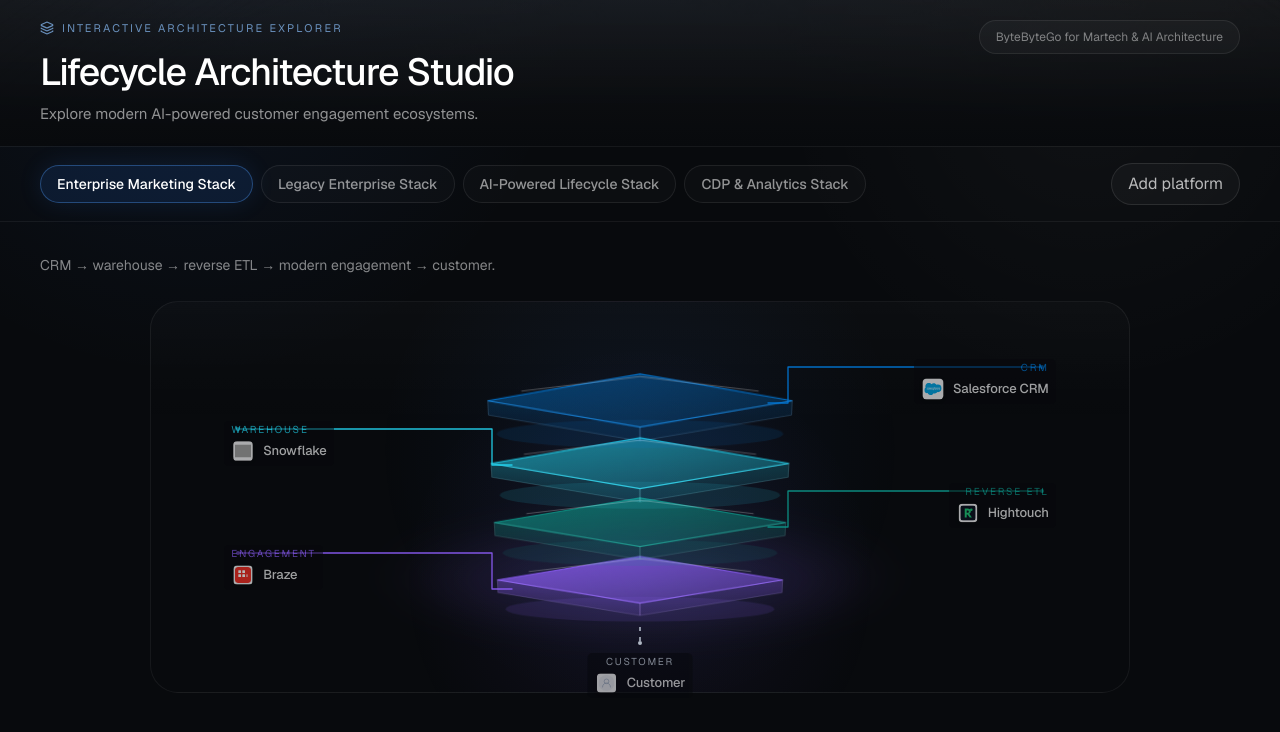
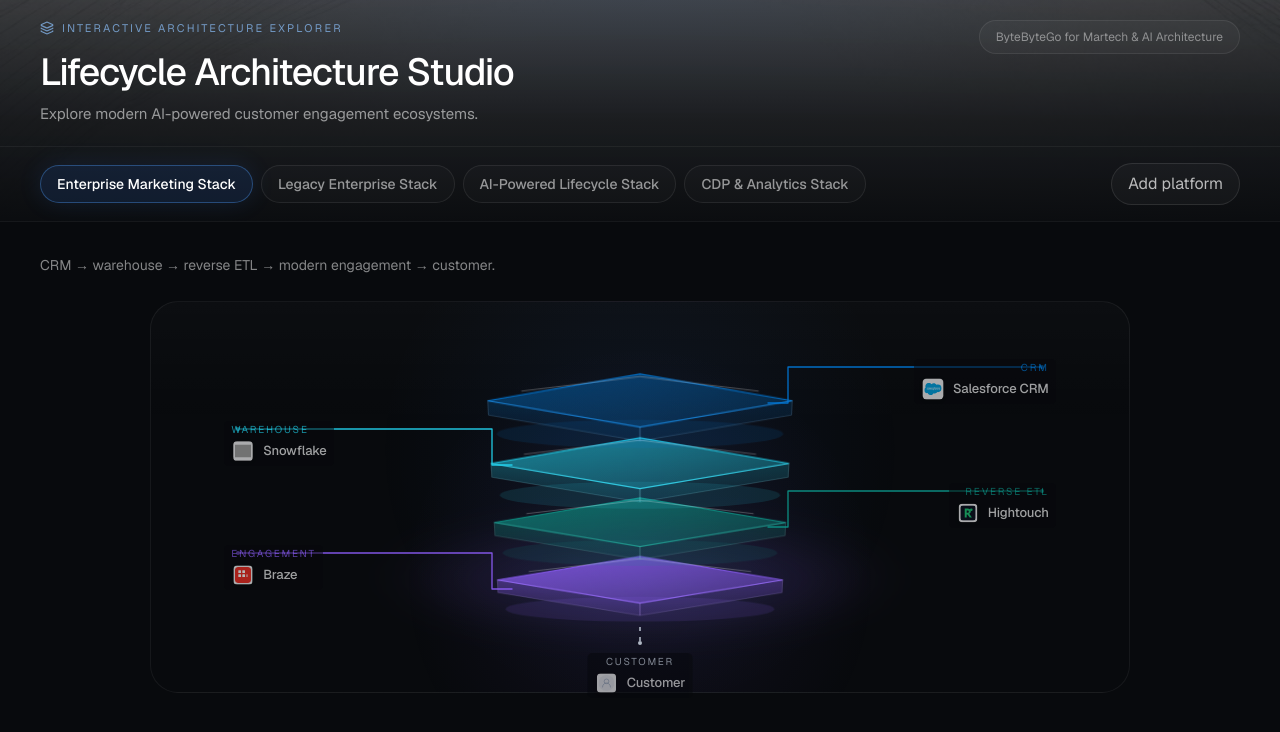
Before and after one commit to kentkong/lifecycle-architecture-studio, a Next.js app: page /lifecycle-architecture-studio/ in a window 1280 px wide. Shown: the top 732 px of the page. Built offline with nearby package versions, Linux system fonts and the light colour scheme; grey boxes are pictures that could not be loaded.

Commit message:
Make hero banner texture visible across full top section
Use an img layer at higher opacity, lighten the scrim, and wrap header
plus template bar in a shared hero banner component.

Co-authored-by: Cursor <cursoragent@cursor.com>

```diff
--- a/src/app/globals.css
+++ b/src/app/globals.css
@@ -37,18 +37,15 @@ button {
 }
 
 .studio-hero__texture {
-  background-size: cover;
-  background-position: center 35%;
-  background-repeat: no-repeat;
-  opacity: 0.14;
-  mix-blend-mode: soft-light;
-  filter: grayscale(1) contrast(1.05);
+  opacity: 0.38;
+  filter: grayscale(0.15) contrast(1.08) brightness(0.92);
+  mix-blend-mode: screen;
 }
 
 .studio-hero__scrim {
   background:
-    linear-gradient(180deg, rgba(8, 10, 13, 0.55) 0%, rgba(8, 10, 13, 0.92) 72%, rgba(8, 10, 13, 1) 100%),
-    radial-gradient(ellipse at 50% 0%, rgba(59, 130, 246, 0.06), transparent 58%);
+    linear-gradient(180deg, rgba(8, 10, 13, 0.35) 0%, rgba(8, 10, 13, 0.78) 55%, rgba(8, 10, 13, 0.96) 100%),
+    radial-gradient(ellipse at 50% -10%, rgba(59, 130, 246, 0.1), transparent 52%);
 }
 
 .iso-canvas__grid {
--- a/src/app/layout.tsx
+++ b/src/app/layout.tsx
@@ -1,5 +1,6 @@
 import type { Metadata } from "next";
 import { Geist, Geist_Mono } from "next/font/google";
+import { basePath } from "@/lib/base-path";
 import "./globals.css";
 
 const geistSans = Geist({
@@ -22,6 +23,7 @@ export default function RootLayout({ children }: { children: React.ReactNode })
   return (
     <html lang="en">
       <head>
+        <link rel="preload" as="image" href={`${basePath}/hero-banner-bg.png`} />
         <meta httpEquiv="Cache-Control" content="no-cache, no-store, must-revalidate" />
         <meta httpEquiv="Pragma" content="no-cache" />
         <meta httpEquiv="Expires" content="0" />
--- a/src/components/studio/lifecycle-studio.tsx
+++ b/src/components/studio/lifecycle-studio.tsx
@@ -8,6 +8,7 @@ import {
   PlatformDetailPanel,
 } from "@/components/studio/platform-detail-panel";
 import { StudioHeader, TemplateBar } from "@/components/studio/studio-header";
+import { StudioHeroBanner } from "@/components/studio/studio-hero-banner";
 import { architectureTemplates, buildLinearArchitecture, createStateFromTemplate } from "@/lib/templates";
 
 export function LifecycleStudio() {
@@ -70,7 +71,7 @@ export function LifecycleStudio() {
 
   return (
     <div className="min-h-screen bg-[#080a0d] text-white">
-      <div className="pointer-events-none absolute inset-0 bg-[radial-gradient(circle_at_15%_0%,rgba(59,130,246,0.08),transparent_28%),radial-gradient(circle_at_85%_10%,rgba(255,255,255,0.03),transparent_24%)]" />
+      <StudioHeroBanner>
         <StudioHeader />
         <TemplateBar
           templates={architectureTemplates}
@@ -81,6 +82,7 @@ export function LifecycleStudio() {
             setPanelOpen(true);
           }}
         />
+      </StudioHeroBanner>
 
       <main className="relative px-6 py-8 md:px-10">
         <div className="mx-auto max-w-[1400px]">
--- a/src/components/studio/studio-header.tsx
+++ b/src/components/studio/studio-header.tsx
@@ -1,19 +1,11 @@
 "use client";
 
 import { Layers3 } from "lucide-react";
-import { basePath } from "@/lib/base-path";
 import { cn } from "@/lib/utils";
 
 export function StudioHeader() {
   return (
-    <header className="studio-hero relative z-20 overflow-hidden border-b border-white/6">
-      <div
-        className="studio-hero__texture pointer-events-none absolute inset-0"
-        style={{ backgroundImage: `url(${basePath}/hero-banner-bg.png)` }}
-        aria-hidden
-      />
-      <div className="studio-hero__scrim pointer-events-none absolute inset-0" aria-hidden />
-      <div className="relative px-6 py-5 md:px-10">
+    <header className="relative z-10 px-6 py-5 md:px-10">
       <div className="mx-auto flex max-w-[1400px] items-start justify-between gap-6">
         <div>
           <div className="mb-3 flex items-center gap-2 text-[11px] uppercase tracking-[0.2em] text-blue-300/70">
@@ -29,7 +21,6 @@ export function StudioHeader() {
         </div>
         <div className="hidden rounded-full border border-white/8 bg-white/[0.03] px-4 py-2 text-xs text-white/45 md:block">
           ByteByteGo for Martech & AI Architecture
-          </div>
         </div>
       </div>
     </header>
@@ -50,7 +41,7 @@ export function TemplateBar({
   onOpenLibrary,
 }: TemplateBarProps) {
   return (
-    <div className="relative z-20 border-b border-white/6 px-6 py-4 md:px-10">
+    <div className="relative z-10 border-t border-white/5 px-6 py-4 md:px-10">
       <div className="mx-auto flex max-w-[1400px] flex-col gap-4 lg:flex-row lg:items-center lg:justify-between">
         <div className="flex flex-wrap gap-2">
           {templates.map((template) => (
--- /dev/null
+++ b/src/components/studio/studio-hero-banner.tsx
@@ -0,0 +1,25 @@
+"use client";
+
+import type { ReactNode } from "react";
+import { basePath } from "@/lib/base-path";
+
+type StudioHeroBannerProps = {
+  children: ReactNode;
+};
+
+export function StudioHeroBanner({ children }: StudioHeroBannerProps) {
+  return (
+    <section className="studio-hero relative z-20 overflow-hidden border-b border-white/6">
+      {/* eslint-disable-next-line @next/next/no-img-element */}
+      <img
+        src={`${basePath}/hero-banner-bg.png`}
+        alt=""
+        aria-hidden
+        className="studio-hero__texture pointer-events-none absolute inset-0 h-full w-full object-cover object-[center_35%]"
+        draggable={false}
+      />
+      <div className="studio-hero__scrim pointer-events-none absolute inset-0" aria-hidden />
+      <div className="relative">{children}</div>
+    </section>
+  );
+}
```
Lines whose indentation alone changed are shown as unchanged.
